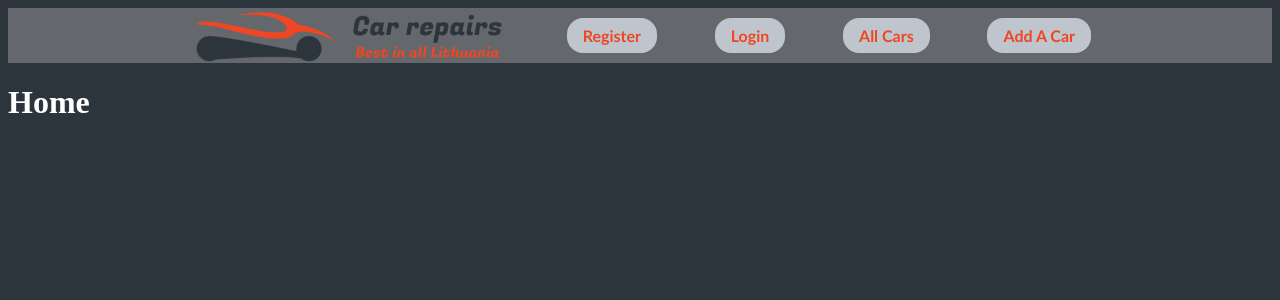
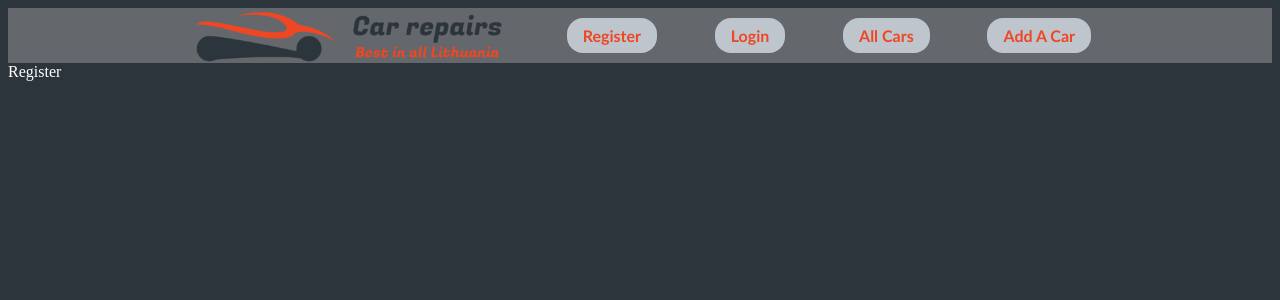
Before and after one commit to LukasKliukas/exam-car-service-front-end-lukas-kliukas-2022-05, a React (Create React App) app: page / in a window 1280 px wide. Shown: the top 300 px of the page. Built offline with nearby package versions, Linux system fonts and the light colour scheme; the HTML template or start-up script is replaced by a standard one.

Commit message:
New routes added

```diff
--- a/src/App.js
+++ b/src/App.js
@@ -3,13 +3,16 @@
 import Navigation from './components/Navigation/Navigation';
 import AddCar from './pages/AddCar/AddCar';
 import Home from './pages/Home/Home';
+import Login from './pages/Login/Login';
+import Register from './pages/Register/Register';
 
 function App() {
   return (
     <div className='App'>
       <Navigation />
       <Routes>
-        <Route path='/' element={<h1>Home</h1>} />
+        <Route path='/' element={<Register />} />
+        <Route path='/login' element={<Login />} />
         <Route path='/cars' element={<Home />} />
         <Route path='/addCar' element={<AddCar />} />
       </Routes>
```
